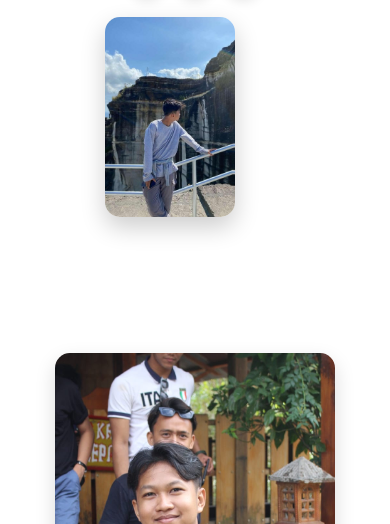
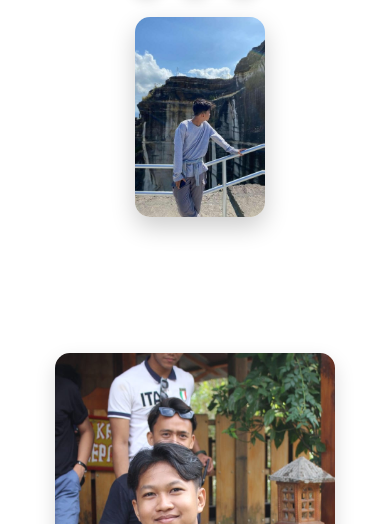
Before and after one commit to NaufalP024/Portfolio-Naufal-Putra-Maulana-Malik, a plain HTML site: page index.html in a window 390 px wide. Shown: the part 320-844 px from the top of the page. Drawn offline with nearby package versions, Linux system fonts and the light colour scheme.

Commit message:
Update index.html

```diff
--- a/index.html
+++ b/index.html
@@ -275,7 +275,7 @@
         width: 130px;
         height: 200px;
         margin-top: 20px;
-        margin-left: 90px;
+        margin-left: 120px;
       }
     }
 
```
